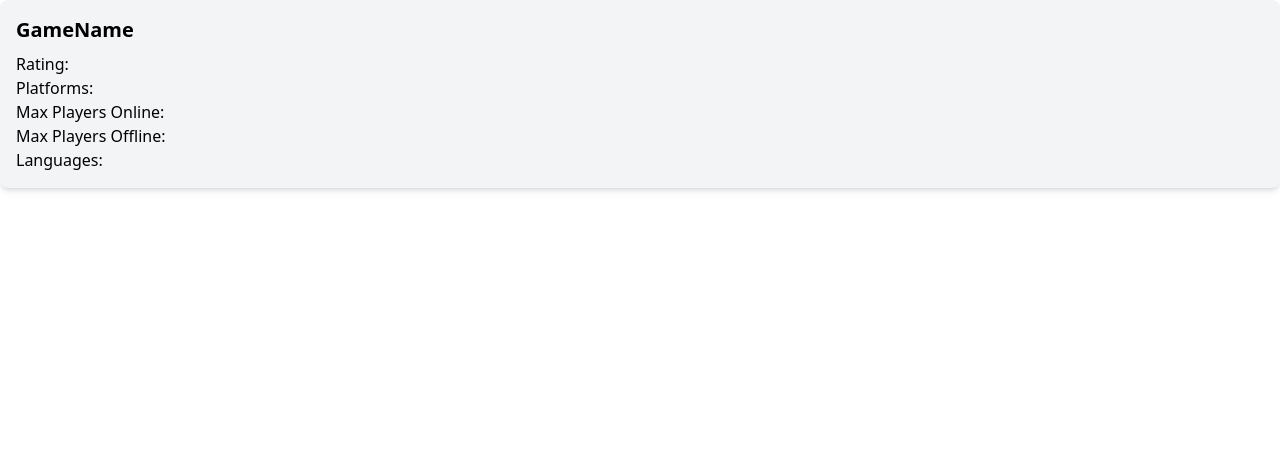
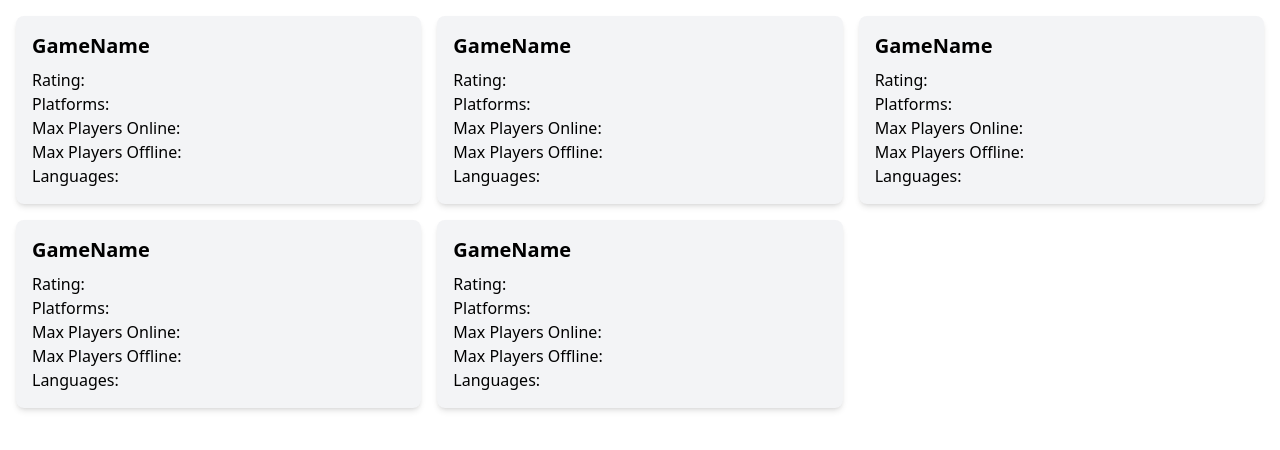
Before and after one commit to perfilovv/game-library, a Next.js app: page / in a window 1280 px wide. Shown: the top 450 px of the page. Built offline with nearby package versions, Linux system fonts and the light colour scheme.

Commit message:
feat: add static game cards

```diff
--- a/package.json
+++ b/package.json
@@ -9,6 +9,7 @@
     "lint": "next lint"
   },
   "dependencies": {
+    "axios": "^1.7.0",
     "next": "14.2.3",
     "react": "^18",
     "react-dom": "^18"
--- a/src/components/GameCard.tsx
+++ b/src/components/GameCard.tsx
@@ -16,6 +16,8 @@ interface GameCardProps {
 
 const GameCard: FC<GameCardProps> = () => {
   return (
+    <div className='container mx-auto p-4'>
+      <div className='grid grid-cols-1 md:grid-cols-3 gap-4'>
         <div className='bg-gray-100 p-4 rounded-lg shadow-md'>
           <h2 className='text-xl font-semibold mb-2'>GameName</h2>
           <p>Rating:</p>
@@ -24,6 +26,40 @@ const GameCard: FC<GameCardProps> = () => {
           <p>Max Players Offline:</p>
           <p>Languages:</p>
         </div>
+        <div className='bg-gray-100 p-4 rounded-lg shadow-md'>
+          <h2 className='text-xl font-semibold mb-2'>GameName</h2>
+          <p>Rating:</p>
+          <p>Platforms:</p>
+          <p>Max Players Online:</p>
+          <p>Max Players Offline:</p>
+          <p>Languages:</p>
+        </div>
+        <div className='bg-gray-100 p-4 rounded-lg shadow-md'>
+          <h2 className='text-xl font-semibold mb-2'>GameName</h2>
+          <p>Rating:</p>
+          <p>Platforms:</p>
+          <p>Max Players Online:</p>
+          <p>Max Players Offline:</p>
+          <p>Languages:</p>
+        </div>
+        <div className='bg-gray-100 p-4 rounded-lg shadow-md'>
+          <h2 className='text-xl font-semibold mb-2'>GameName</h2>
+          <p>Rating:</p>
+          <p>Platforms:</p>
+          <p>Max Players Online:</p>
+          <p>Max Players Offline:</p>
+          <p>Languages:</p>
+        </div>
+        <div className='bg-gray-100 p-4 rounded-lg shadow-md'>
+          <h2 className='text-xl font-semibold mb-2'>GameName</h2>
+          <p>Rating:</p>
+          <p>Platforms:</p>
+          <p>Max Players Online:</p>
+          <p>Max Players Offline:</p>
+          <p>Languages:</p>
+        </div>
+      </div>
+    </div>
   );
 };
 
```
Also changed, not shown: 1 other file (tests, documents, lock files or other folders). Lines whose indentation alone changed are shown as unchanged.
